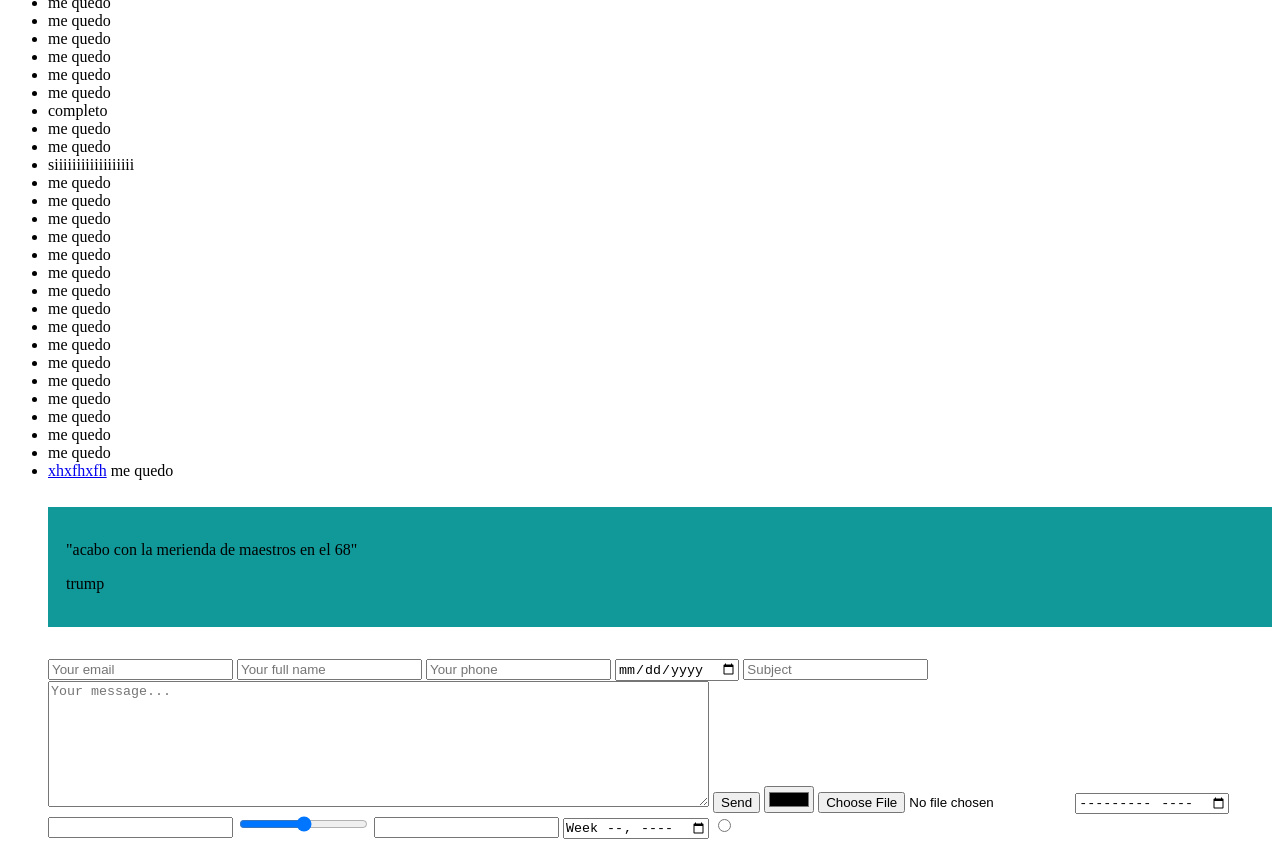
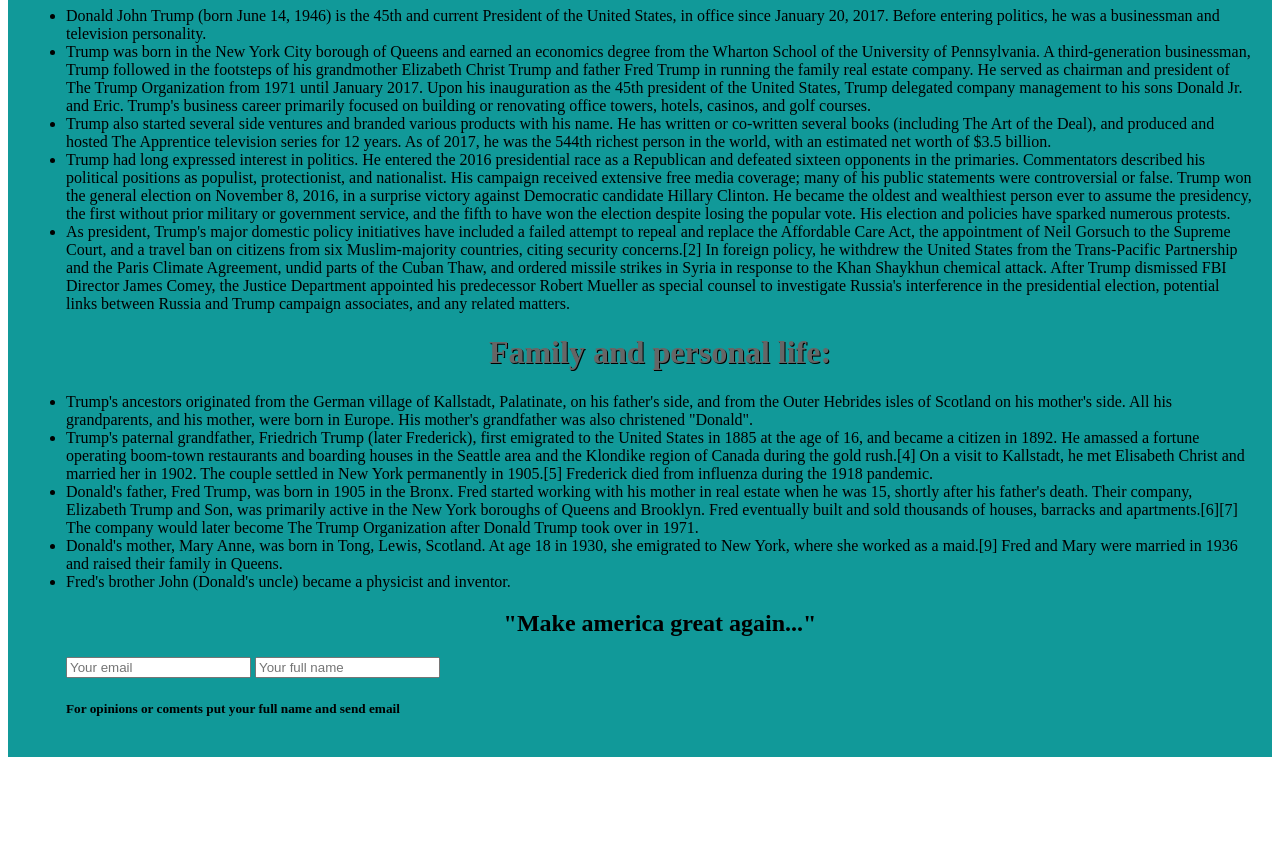
Before and after one commit to ekarelg82/html-page, a plain HTML site: page index.html in a window 1280 px wide. Shown: the part 695-1550 px from the top of the page. After the commit the page ends 1484 px from the top, so only its background shows below. Drawn offline with Linux system fonts and the light colour scheme.

Commit message:
Add files via upload

```diff
--- a/index.html
+++ b/index.html
@@ -1,5 +1,6 @@
 <!DOCTYPE html>
 <html lang="en">
+
 <head>
   <meta charset="UTF-8">
   <meta name="viewport" content="width=device-width, initial-scale=1.0">
@@ -8,71 +9,50 @@
   <link rel="stylesheet" href="mio.css">
 
 </head>
+
 <body>
-<h1 class="foo">La inteligencia con pies</h1>
-<h3>esta quemaito de a calle todo el mundo sabe</h3>
+  <blockquote cite="http://www.trump.com/">
+    <h1 class="foo">Donald John Trump</h1>
+    <h2>45th President of the United States</h2>
+
     <img src="trump.jpg" alt="Picture of trump">
-<h3>timeline of trump's life:</h3>
-<h1 class="foo">dfnhgh</h1>
+    <h1 class="foo">Timeline of trump's life:</h1>
+
     <ul>
-<li>me quedo</li>
-<li>me quedo</li>
-<li>me quedo</li>
-<li>me quedo</li>
-<li>me quedo</li>
-<li>me quedo</li>
-<li>me quedo</li>
-<li>me quedo</li>
-<li>me quedo</li>
-<li>me quedo</li>
-<li>me quedo</li>
-<li>me quedo</li>
-<li>me quedo</li>
-<li>me quedo</li>
-<li>me quedo</li>
-<li>completo</li>
-<li>me quedo</li>
-<li>me quedo</li>
-<li>siiiiiiiiiiiiiiiiii</li>
-<li>me quedo</li>
-<li>me quedo</li>
-<li>me quedo</li>
-<li>me quedo</li>
-<li>me quedo</li>
-<li>me quedo</li>
-<li>me quedo</li>
-<li>me quedo</li>
-<li>me quedo</li>
-<li>me quedo</li>
-<li>me quedo</li>
-<li>me quedo</li>
-<li>me quedo</li>
-<li>me quedo</li>
-<li>me quedo</li>
-<li>me quedo</li>
-<li><a href="#">xhxfhxfh</a> me quedo</li>
+      <li>Donald John Trump (born June 14, 1946) is the 45th and current President of the United States, in office since January 20, 2017. Before entering politics, he was a businessman and television personality.</li>
+      <li>Trump was born in the New York City borough of Queens and earned an economics degree from the Wharton School of the University of Pennsylvania. A third-generation businessman, Trump followed in the footsteps of his grandmother Elizabeth Christ Trump
+        and father Fred Trump in running the family real estate company. He served as chairman and president of The Trump Organization from 1971 until January 2017. Upon his inauguration as the 45th president of the United States, Trump delegated company
+        management to his sons Donald Jr. and Eric. Trump's business career primarily focused on building or renovating office towers, hotels, casinos, and golf courses.</li>
+      <li>Trump also started several side ventures and branded various products with his name. He has written or co-written several books (including The Art of the Deal), and produced and hosted The Apprentice television series for 12 years. As of 2017, he
+        was the 544th richest person in the world, with an estimated net worth of $3.5 billion.</li>
+      <li>Trump had long expressed interest in politics. He entered the 2016 presidential race as a Republican and defeated sixteen opponents in the primaries. Commentators described his political positions as populist, protectionist, and nationalist. His
+        campaign received extensive free media coverage; many of his public statements were controversial or false. Trump won the general election on November 8, 2016, in a surprise victory against Democratic candidate Hillary Clinton. He became the oldest
+        and wealthiest person ever to assume the presidency, the first without prior military or government service, and the fifth to have won the election despite losing the popular vote. His election and policies have sparked numerous protests.</li>
+      <li>As president, Trump's major domestic policy initiatives have included a failed attempt to repeal and replace the Affordable Care Act, the appointment of Neil Gorsuch to the Supreme Court, and a travel ban on citizens from six Muslim-majority countries,
+        citing security concerns.[2] In foreign policy, he withdrew the United States from the Trans-Pacific Partnership and the Paris Climate Agreement, undid parts of the Cuban Thaw, and ordered missile strikes in Syria in response to the Khan Shaykhun
+        chemical attack. After Trump dismissed FBI Director James Comey, the Justice Department appointed his predecessor Robert Mueller as special counsel to investigate Russia's interference in the presidential election, potential links between Russia
+        and Trump campaign associates, and any related matters.</li>
 
-<blockquote cite="http://www.trump.com/">
-<p>"acabo con la merienda de maestros en el 68"</p>
-<p>trump</p>
-</blockquote>
+      <h1 class="foo">Family and personal life:</h1>
+      <li>Trump's ancestors originated from the German village of Kallstadt, Palatinate, on his father's side, and from the Outer Hebrides isles of Scotland on his mother's side. All his grandparents, and his mother, were born in Europe. His mother's grandfather
+        was also christened "Donald".</li>
+      <li>Trump's paternal grandfather, Friedrich Trump (later Frederick), first emigrated to the United States in 1885 at the age of 16, and became a citizen in 1892. He amassed a fortune operating boom-town restaurants and boarding houses in the Seattle
+        area and the Klondike region of Canada during the gold rush.[4] On a visit to Kallstadt, he met Elisabeth Christ and married her in 1902. The couple settled in New York permanently in 1905.[5] Frederick died from influenza during the 1918 pandemic.</li>
+      <li>Donald's father, Fred Trump, was born in 1905 in the Bronx. Fred started working with his mother in real estate when he was 15, shortly after his father's death. Their company, Elizabeth Trump and Son, was primarily active in the New York boroughs
+        of Queens and Brooklyn. Fred eventually built and sold thousands of houses, barracks and apartments.[6][7] The company would later become The Trump Organization after Donald Trump took over in 1971.</li>
+      <li>Donald's mother, Mary Anne, was born in Tong, Lewis, Scotland. At age 18 in 1930, she emigrated to New York, where she worked as a maid.[9] Fred and Mary were married in 1936 and raised their family in Queens.</li>
+      <li>Fred's brother John (Donald's uncle) became a physicist and inventor.</li>
+
+
+      <h2>"Make america great again..."</h2>
+
   <form action="http://fvi-grad.com:4004/email" method="post">
     <input type="text" name="dest_email" value="kguerra@fvi.edu" hidden>
     <input type="email" name="email" placeholder="Your email">
     <input type="text" name="full_name" placeholder="Your full name">
-<input type="tel" name="Phone" placeholder="Your phone">
-<input type="date" name="ddate" placeholder="Today's date">
-<input type="text" name="subject" placeholder="Subject">
-<textarea name="message" rows="8" cols="80" placeholder="Your message..."></textarea>
-<input type="submit" value="Send">
-<input type="color">
-<input type="file">
-<input type="month">
-<input type="password">
-<input type="range">
-<input type="search">
-<input type="week">
-<input type="radio">
+    <h5>For opinions or coments put your full name and send email</h5>
+</blockquote>
   </form>
 </body>
+
 </html>
--- a/mio.css
+++ b/mio.css
@@ -4,9 +4,22 @@
     margin: 27px 0 32px 0;
     padding: 18px 18px 18px 18px;
   }
+
   .foo {
-          color: green;
+    text-align: center;
+    text-shadow: 1px 1px black;
+    color: #666;
   }
+
   img {
-          width: 500px;
+    width: 45%;
+    height: 450px;
+    box-shadow: 10px 10px 5px grey;
+    border-radius: 8px;
+    display: block;
+    margin: auto;
   }
+
+  h2 {
+    text-align: center;
+  }
```
Lines whose indentation alone changed are shown as unchanged.
